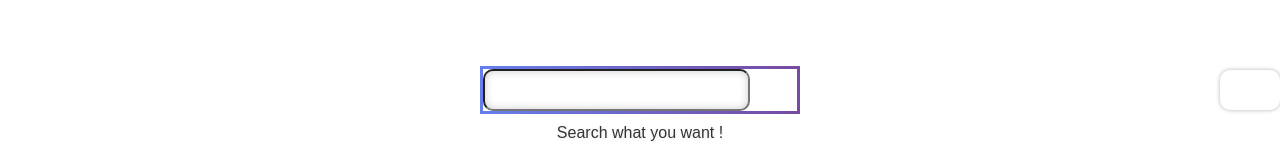
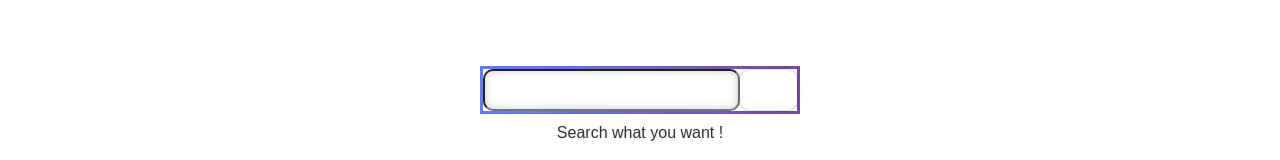
Before and after one commit to son9son9/smart-searcher, a React (Create React App) app: page / in a window 1280 px wide. Shown: the part 331-491 px from the top of the page. Built offline with nearby package versions, Linux system fonts and the light colour scheme.

Commit message:
fixing search bar

```diff
--- a/src/main.jsx
+++ b/src/main.jsx
@@ -17,6 +17,12 @@ const SearchBar = styled.div`
   border: 3px solid transparent;
   border-image: linear-gradient(to right, #667eea 0%, #764ba2 100%, #6b8dd6 100%);
   border-image-slice: 1;
+
+  transition: 100ms;
+
+  &:active {
+    transform: scale(0.98);
+  }
 `;
 const SearchInput = styled.input.attrs((props) => ({
   type: "text",
@@ -40,14 +46,11 @@ const SearchInput = styled.input.attrs((props) => ({
   &:focus {
     outline: none;
   }
-  &:active {
-    transform: scale(0.98);
-  }
 `;
 const SearchButton = styled.button.attrs((props) => ({ type: "button" }))`
   /* position */
-  position: absolute;
-  right: 0;
+  /* position: absolute;
+  right: 0; */
 
   width: 60px;
   height: 40px;
```
